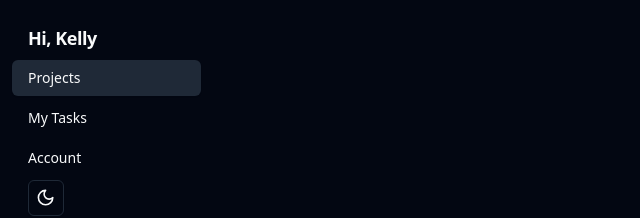
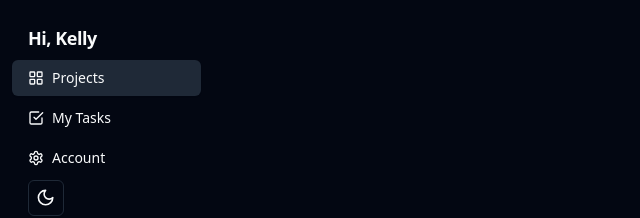
Before and after one commit to KellyCHI22/Issuezy, a React (Vite) app in the folder client/: page / in a window 1280 px wide. Shown: the top 218 px of the page, without its empty margins (0-640 px from the left). Built offline with nearby package versions, Linux system fonts and the light colour scheme.

Commit message:
feat: add sidebar link icons

```diff
--- a/client/src/components/SideMenu.tsx
+++ b/client/src/components/SideMenu.tsx
@@ -2,6 +2,7 @@ import { cn } from "@/lib/utils";
 import { Button } from "./ui/button";
 import { Link } from "react-router-dom";
 import { ModeToggle } from "./ModeToggle";
+import { LayoutGrid, CheckSquare, Settings } from "lucide-react";
 
 interface SidebarProps extends React.HTMLAttributes<HTMLDivElement> {}
 
@@ -15,13 +16,22 @@ export default function SideMenu({ className }: SidebarProps) {
           </h2>
           <div className="space-y-1">
             <Button variant="secondary" className="w-full justify-start">
-              <Link to="/projects">Projects</Link>
+              <Link to="/projects" className="flex items-center">
+                <LayoutGrid className="mr-2 h-4 w-4" />
+                <span>Projects</span>
+              </Link>
             </Button>
             <Button variant="ghost" className="w-full justify-start">
-              <Link to="/tasks">My Tasks</Link>
+              <Link to="/tasks" className="flex items-center">
+                <CheckSquare className="mr-2 h-4 w-4" />
+                <span>My Tasks</span>
+              </Link>
             </Button>
             <Button variant="ghost" className="w-full justify-start">
-              <Link to="/projects">Account</Link>
+              <Link to="/projects" className="flex items-center">
+                <Settings className="mr-2 h-4 w-4" />
+                <span>Account</span>
+              </Link>
             </Button>
             <div className="px-4">
               <ModeToggle />
```
